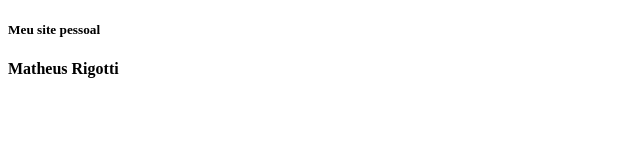
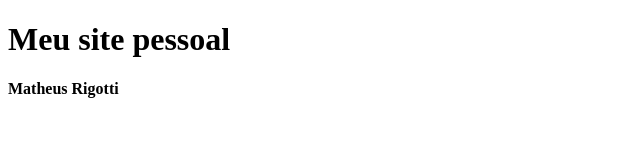
Before and after one commit to matheusrigotti/matheusrigotti, a plain HTML site: page index.html in a window 1280 px wide. Shown: the whole page, without its empty margins (0-640 px from the left). Drawn offline with Linux system fonts and the light colour scheme.

Commit message:
Update index.html

```diff
--- a/index.html
+++ b/index.html
@@ -7,7 +7,7 @@
     <title>Meu Site</title>
 </head>
 <body>
-    <h5>Meu site pessoal</h5>
+    <h1>Meu site pessoal</h1>
     <h4>Matheus Rigotti</h4>
 </body>
 </html>
```
